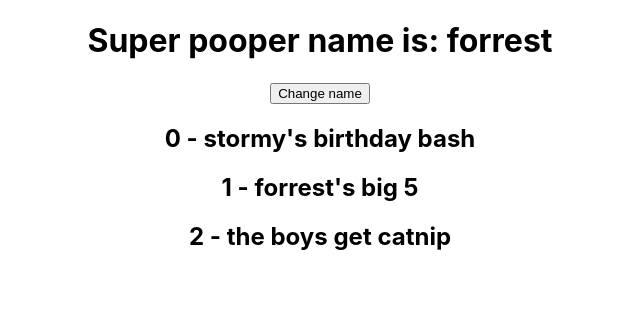
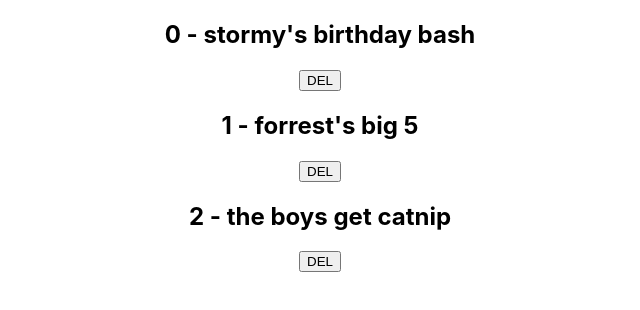
Before and after one commit to drayoden/udemyreact, a React (Create React App) app: page / in a window 1280 px wide. Shown: the top 310 px of the page, without its empty margins (320-960 px from the left). Built offline with nearby package versions, Linux system fonts and the light colour scheme.

Commit message:
complete 21 - previous state

```diff
--- a/src/App.js
+++ b/src/App.js
@@ -2,8 +2,6 @@ import './App.css';
 import { useState } from 'react'
 
 function App() {
-
-  const [name, setName ] = useState('forrest')  // array destrucure to a variable(name) and function(setName)
 
   // cycle through the events and display each one with proper formatting...
   const [events, setEvents] = useState([
@@ -13,20 +11,28 @@ function App() {
   ])
 
 
-  const hClick = () => {
-    setName('stormy')   // use the function 'setName' created above to change the value of 'name'
-    console.log(name)
+  const hClick = (id) => {
+
+    {/* the clicked event with the matching id will return false, thus not returned */}
+    {/* when the state depends on the previous state place in an anonymous function*/}
+    setEvents( (prevEvents) => {
+      return prevEvents.filter( (event) => {
+        return id !== event.id
+      })
+    })
+    // console.log(id)
   }
 
   return (
     <div className="App">
-      <h1>Super pooper name is: {name}</h1>
-      <button onClick={hClick}>Change name</button>
 
-      {/* map method has 'index' as well... cannot be used as a key, just a counter */}
+      {/* map method has 'index' as well... cannot be used as a key, just an enumerator */}
       {events.map( (event, index) => (
         <div key={event.id}>
           <h2>{index} - {event.title}</h2>
+
+          {/* we don't want to invove the hClick function when the events are rendered so we put the handler in an anonymous function... */}
+          <button onClick={ () => hClick(event.id)}>DEL</button>
         </div>
       ) )}
     </div>
```
Also changed, not shown: 1 other file (tests, documents, lock files or other folders).
